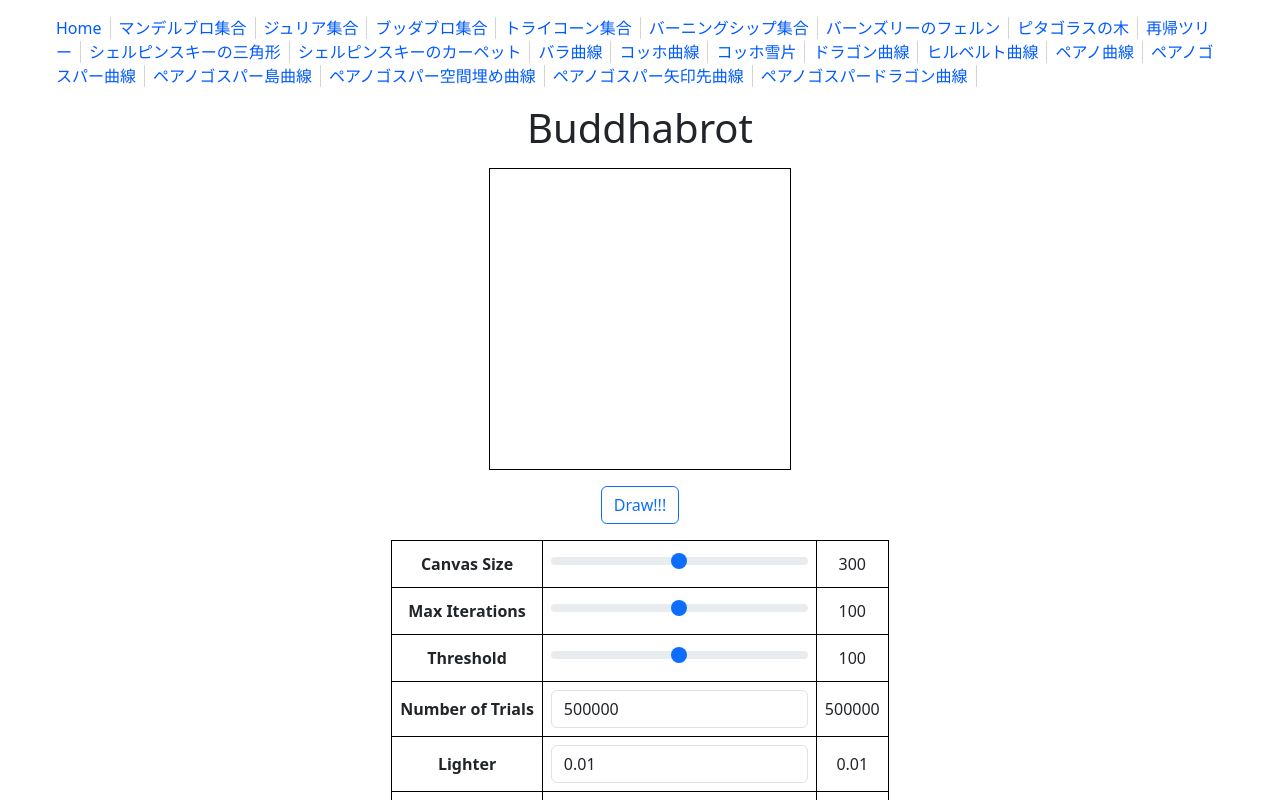
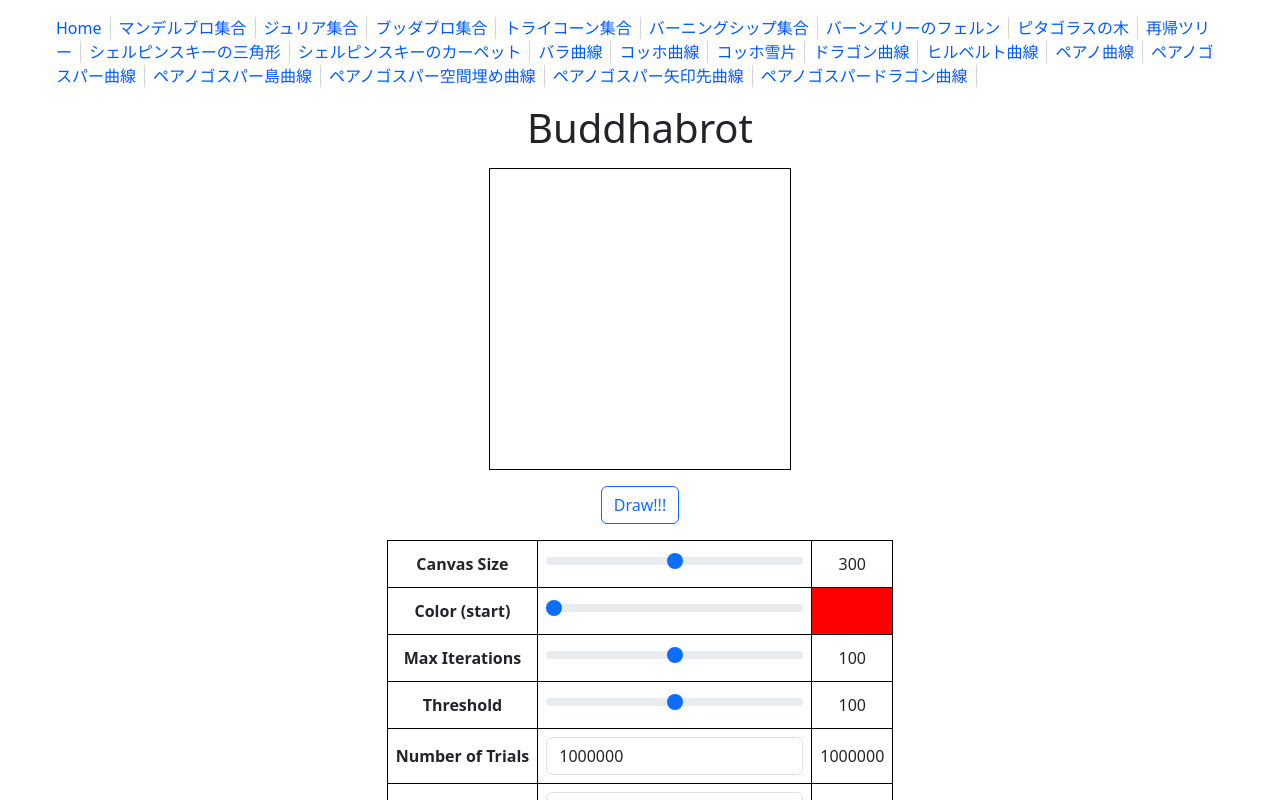
Before and after one commit to osawa-koki/fractal-drawer.ts, a Next.js app: page /buddhabrot in a window 1280 px wide. Shown: the top 800 px of the page. Built offline with nearby package versions, Linux system fonts and the light colour scheme.

Commit message:
ブッダブロ、色選択を可能に。

```diff
--- a/pages/buddhabrot.tsx
+++ b/pages/buddhabrot.tsx
@@ -20,13 +20,14 @@ const Buddhabrot = () => {
   let canvasRef = useRef<HTMLCanvasElement>(null);
 
   let [canvasSize, setCanvasSize] = useState(300);
+  let [color, setColor] = useState(0);
   let [maxIterations, setMaxIterations] = useState(100);
   let [threshold, setThreshold] = useState(100);
   let [xMin, setXMin] = useState(-2);
   let [xMax, setXMax] = useState(1);
   let [yMin, setYMin] = useState(-1.5);
   let [yMax, setYMax] = useState(1.5);
-  let [numberOfTrials, setNumberOfTrials] = useState(500000);
+  let [numberOfTrials, setNumberOfTrials] = useState(1000000);
   let [lighter, setLighter] = useState(0.01);
 
   // Buddhabrot
@@ -38,7 +39,7 @@ const Buddhabrot = () => {
         ctx.clearRect(0, 0, canvasSize, canvasSize);
         ctx.fillStyle = `black`;
         ctx.fillRect(0, 0, canvasSize, canvasSize);
-        ctx.fillStyle = `rgba(255, 255, 255, ${lighter})`;
+        ctx.fillStyle = `hsla(${color}, 100%, 50%, ${lighter})`;
         for (let i = 0; i < numberOfTrials; i++) {
           const x = Math.random() * (xMax - xMin) + xMin;
           const y = Math.random() * (yMax - yMin) + yMin;
@@ -83,6 +84,11 @@ const Buddhabrot = () => {
             <th>Canvas Size</th>
             <td><Form.Range min={canvasMinSize} max={canvasMaxSize} onInput={(e) => {setCanvasSize(parseInt((e.target as HTMLInputElement).value))}} /></td>
             <td>{canvasSize}</td>
+          </tr>
+          <tr>
+            <th>Color (start)</th>
+            <td><Form.Range min={0} max={360} value={color} onInput={(e) => {setColor(parseInt((e.target as HTMLInputElement).value))}} /></td>
+            <td style={{backgroundColor: `hsl(${color}, 100%, 50%)`}}></td>
           </tr>
           <tr>
             <th>Max Iterations</th>
```
